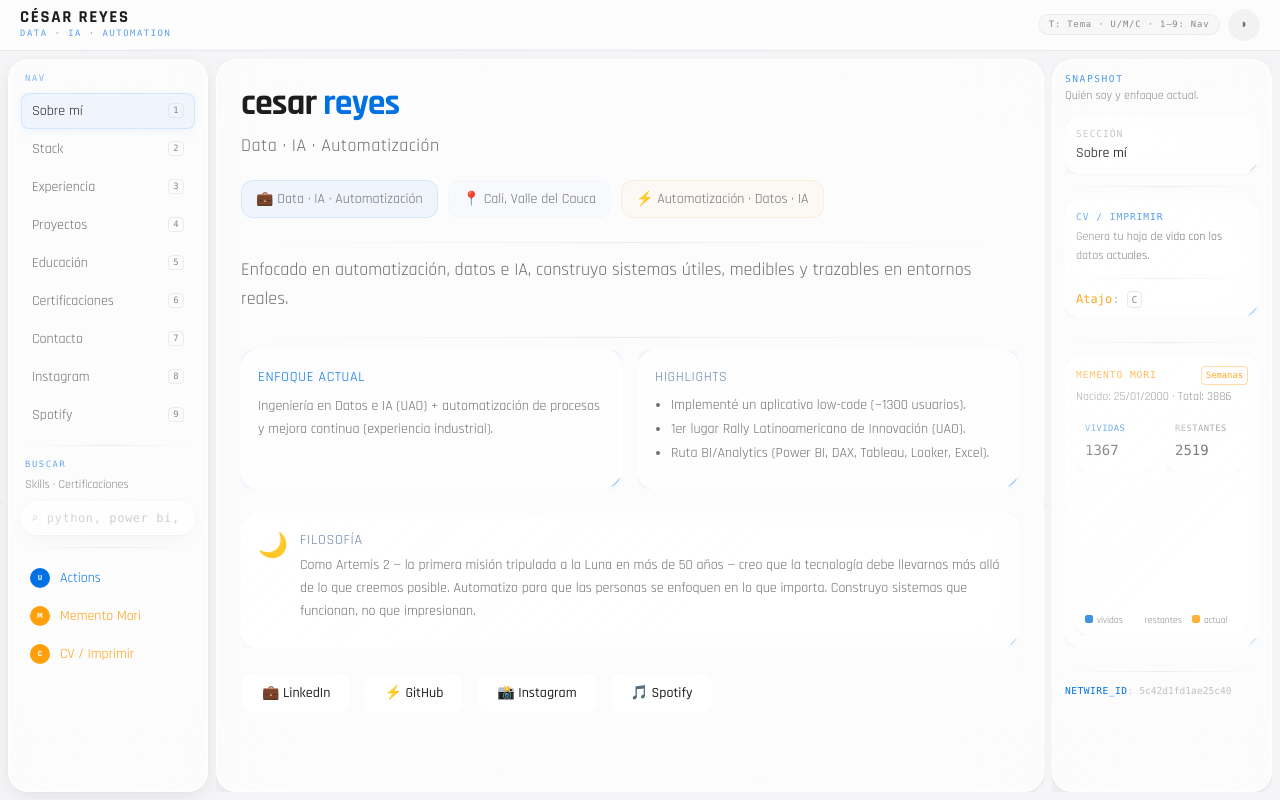
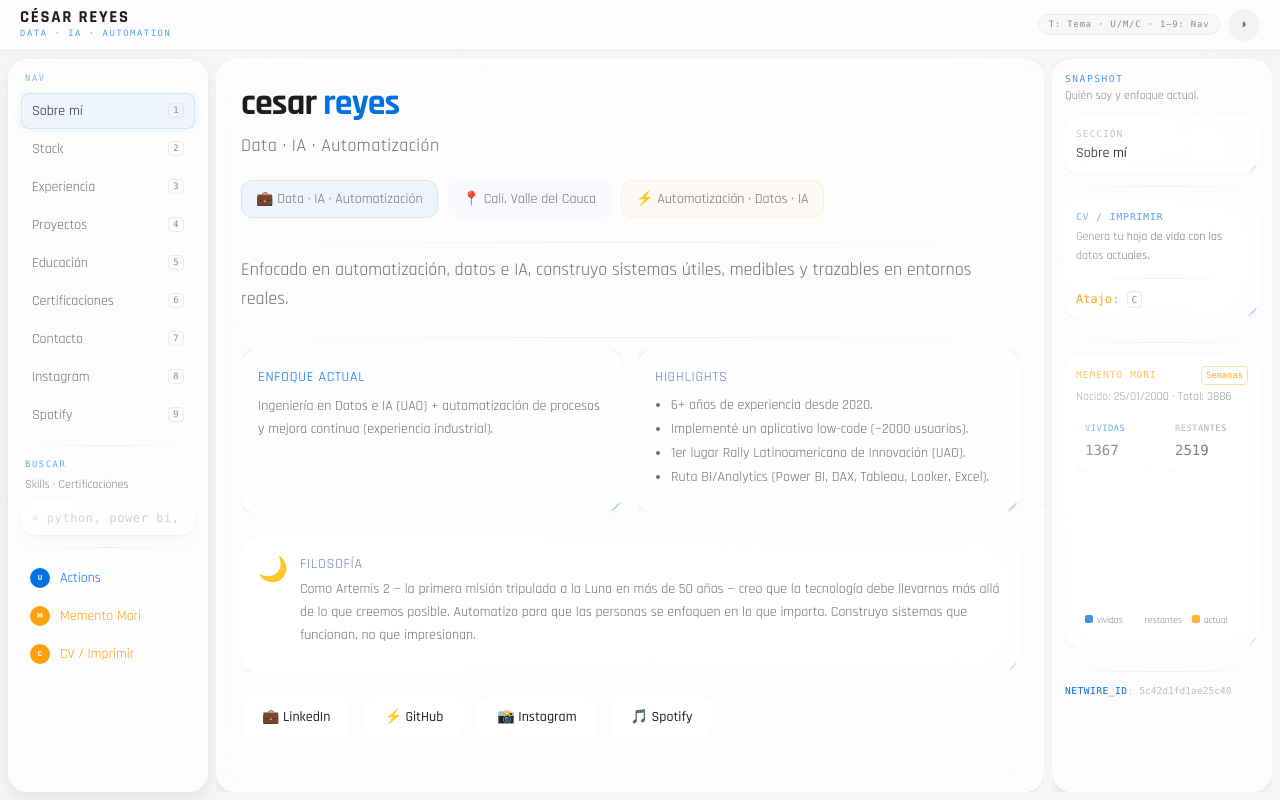
Before and after one commit to caesar-dat-com/caesar-dat-com.github.io, a React (Vite) app: page / in a window 1280 px wide. Built offline with nearby package versions, Linux system fonts and the light colour scheme.

Commit message:
Update: 6+ anos experiencia (desde 2020) y ~2000 usuarios

```diff
--- a/src/components/CvGenerator.tsx
+++ b/src/components/CvGenerator.tsx
@@ -24,7 +24,7 @@ export default function CvGenerator() {
       <h2 style="font-size: 18px; margin: 0 0 6px; text-transform: uppercase; color: #2be4ea;">Resumen</h2>
       <p style="margin: 0 0 12px; font-size: 14px; color: #333; line-height: 1.45;">
         Enfocado en automatización, datos e IA, construyo sistemas útiles, medibles y trazables en entornos reales.
-        Con experiencia en análisis, BI y desarrollo de soluciones low-code escalables.
+        6+ años de experiencia desde 2020. Con experiencia en análisis, BI y desarrollo de soluciones low-code escalables.
       </p>
 
       <h2 style="font-size: 18px; margin: 0 0 6px; text-transform: uppercase; color: #2be4ea;">Experiencia</h2>
--- a/src/pages/AboutPage.tsx
+++ b/src/pages/AboutPage.tsx
@@ -80,7 +80,8 @@ export default function AboutPage() {
         <GlassCard glow="lunar">
           <NeonText as="h4" color="lunar" className="text-sm mb-2">Highlights</NeonText>
           <ul className="list-disc pl-4 text-primary-300 text-sm space-y-1">
-            <li>Implementé un aplicativo low-code (~1300 usuarios).</li>
+            <li>6+ años de experiencia desde 2020.</li>
+            <li>Implementé un aplicativo low-code (~2000 usuarios).</li>
             <li>1er lugar Rally Latinoamericano de Innovación (UAO).</li>
             <li>Ruta BI/Analytics (Power BI, DAX, Tableau, Looker, Excel).</li>
           </ul>
--- a/src/pages/ExperiencePage.tsx
+++ b/src/pages/ExperiencePage.tsx
@@ -6,7 +6,7 @@ export default function ExperiencePage() {
     <div className="space-y-5">
       <div className="animate-spring-in">
         <NeonText as="h2" color="blue" className="text-lg">Experiencia</NeonText>
-        <p className="text-primary-300 text-sm mt-1">Rol actual y trayectoria en planta.</p>
+        <p className="text-primary-300 text-sm mt-1">Rol actual y trayectoria en planta · <span className="text-secondary-500 font-mono">6+ años</span> desde 2020.</p>
       </div>
 
       {/* Timeline */}
--- a/src/pages/ProjectsPage.tsx
+++ b/src/pages/ProjectsPage.tsx
@@ -14,7 +14,7 @@ export default function ProjectsPage() {
         <p className="text-primary-300 text-sm mb-3">
           Control de personal y tareas de Mantenimiento ·{' '}
           <span className="px-2.5 py-0.5 rounded-lg border border-tertiary-500/12 bg-tertiary-500/4 text-tertiary-500 font-mono tracking-wider text-xs uppercase">
-            ~1300 usuarios
+            ~2000 usuarios
           </span>
         </p>
         <ul className="list-disc pl-5 space-y-1 text-primary-300 text-sm">
```
